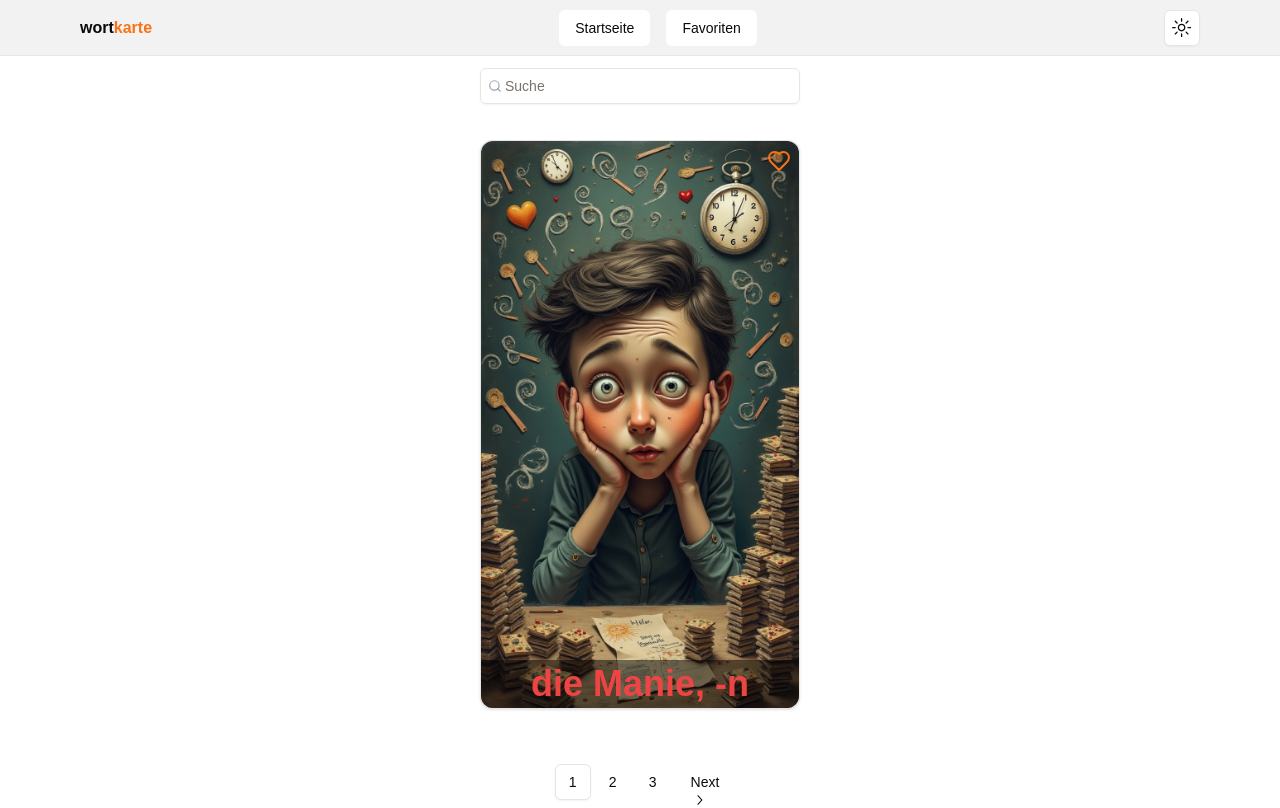
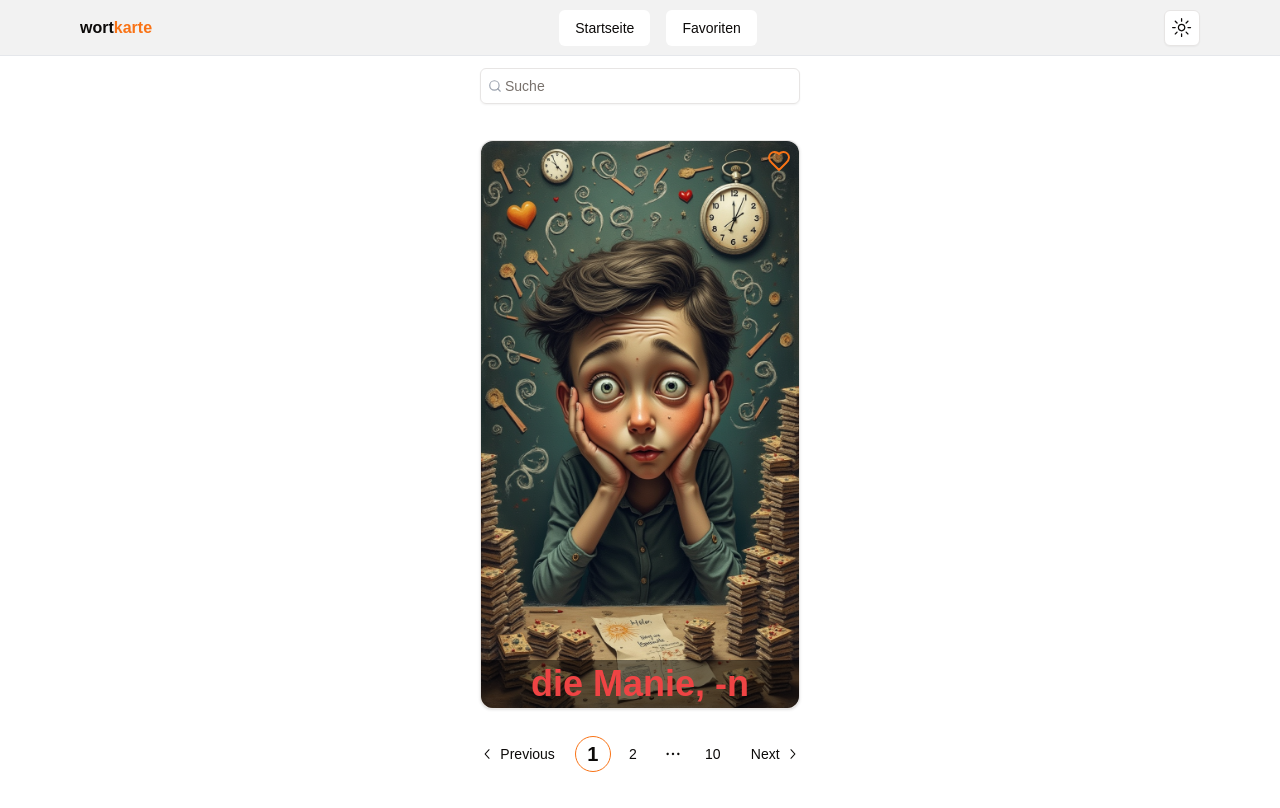
Before and after one commit to stoczec/wortkarte, a Next.js app: page /page/1 in a window 1280 px wide. Built offline with nearby package versions, Linux system fonts and the light colour scheme.

Commit message:
"Updated PaginatedPage component with new pagination layout and added MaxWidthWrapper, removed unused comment in components/index.ts"

```diff
--- a/src/app/page/[page]/page.tsx
+++ b/src/app/page/[page]/page.tsx
@@ -1,9 +1,7 @@
-// src/app/page/[page]/page.tsx
-
 'use client'
 
 import { usePathname } from 'next/navigation'
-import { SearchBar, WordCarousel } from '@/components'
+import { MaxWidthWrapper, SearchBar, WordCarousel } from '@/components'
 import { useFilteredCards } from '@/hooks'
 import {
 	Pagination,
@@ -12,9 +10,11 @@ import {
 	PaginationPrevious,
 	PaginationNext,
 	PaginationLink,
+	PaginationEllipsis,
 } from '@/components/ui/pagination'
+import page from './page'
 
-const ITEMS_PER_PAGE = 10
+const ITEMS_PER_PAGE = 3
 
 export default function PaginatedPage() {
 	const pathname = usePathname()
@@ -48,37 +48,99 @@ export default function PaginatedPage() {
 	}
 
 	return (
-		<section className="flex flex-col items-center justify-center flex-grow flex-shrink-0 basis-auto">
+		<section className="flex flex-col items-center justify-center">
 			<SearchBar searchQuery={searchQuery} setSearchQuery={updateSearchQuery} />
 			<WordCarousel data={currentItems} />
+
+			<MaxWidthWrapper>
 				<Pagination>
 					<PaginationContent>
 						<PaginationItem>
 							<PaginationPrevious
 								onClick={handlePreviousPage}
-							style={{ display: currentPage === 1 ? 'none' : 'block' }}
+								className="cursor-pointer"
 							/>
 						</PaginationItem>
 
-					{[...Array(totalPages)].map((_, index) => (
-						<PaginationItem key={index}>
+						{currentPage > 2 && (
+							<>
+								<PaginationItem>
+									<PaginationLink href={`/page/1`}>1</PaginationLink>
+								</PaginationItem>
+								<PaginationItem>
+									<PaginationEllipsis />
+								</PaginationItem>
+							</>
+						)}
+
+						{currentPage > 1 && (
+							<PaginationItem>
 								<PaginationLink
-								href={`/page/${index + 1}`}
-								isActive={currentPage === index + 1}
+									href={`/page/${currentPage - 1}`}
+									className={
+										currentPage === 1
+											? 'text-xl border border-primary rounded-full font-bold'
+											: ''
+									}
 								>
-								{index + 1}
+									{currentPage - 1}
 								</PaginationLink>
 							</PaginationItem>
-					))}
+						)}
+
+						<PaginationItem>
+							<PaginationLink
+								href={`/page/${currentPage}`}
+								className="text-xl border border-primary rounded-full font-bold"
+							>
+								{currentPage}
+							</PaginationLink>
+						</PaginationItem>
+
+						{currentPage < totalPages && (
+							<PaginationItem>
+								<PaginationLink
+									href={`/page/${currentPage + 1}`}
+									className={
+										currentPage === totalPages
+											? 'text-xl border border-primary rounded-full font-bold'
+											: ''
+									}
+								>
+									{currentPage + 1}
+								</PaginationLink>
+							</PaginationItem>
+						)}
+
+						{currentPage < totalPages - 1 && (
+							<>
+								<PaginationItem>
+									<PaginationEllipsis />
+								</PaginationItem>
+								<PaginationItem>
+									<PaginationLink
+										href={`/page/${totalPages}`}
+										className={
+											currentPage === totalPages
+												? 'text-xl border border-primary rounded-full font-bold'
+												: ''
+										}
+									>
+										{totalPages}
+									</PaginationLink>
+								</PaginationItem>
+							</>
+						)}
 
 						<PaginationItem>
 							<PaginationNext
 								onClick={handleNextPage}
-							style={{ display: currentPage === totalPages ? 'none' : 'block' }}
+								className="cursor-pointer"
 							/>
 						</PaginationItem>
 					</PaginationContent>
 				</Pagination>
+			</MaxWidthWrapper>
 		</section>
 	)
 }
--- a/src/components/index.ts
+++ b/src/components/index.ts
@@ -6,4 +6,3 @@ export * from './SearchBar'
 export * from './WordCarousel'
 export * from './NavMenu'
 export * from './GrammarTable'
-// Test
```
Lines whose indentation alone changed are shown as unchanged.
